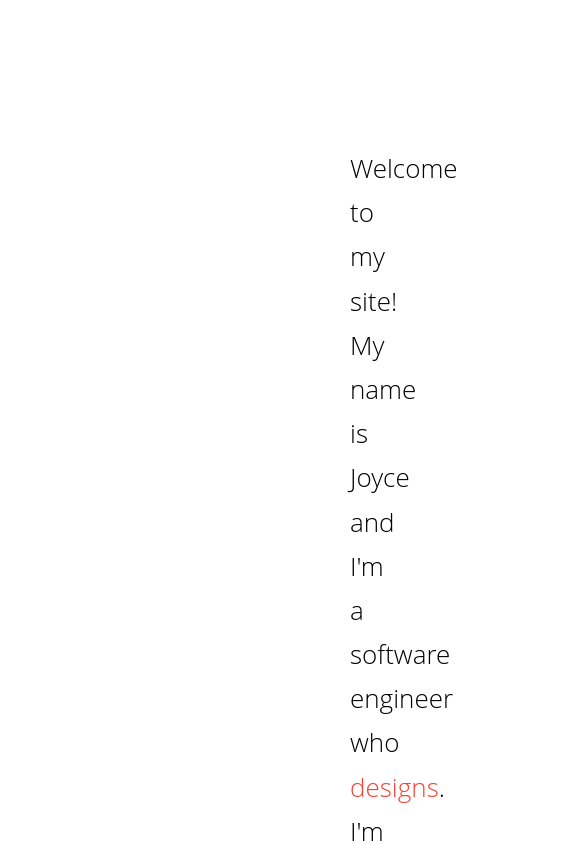
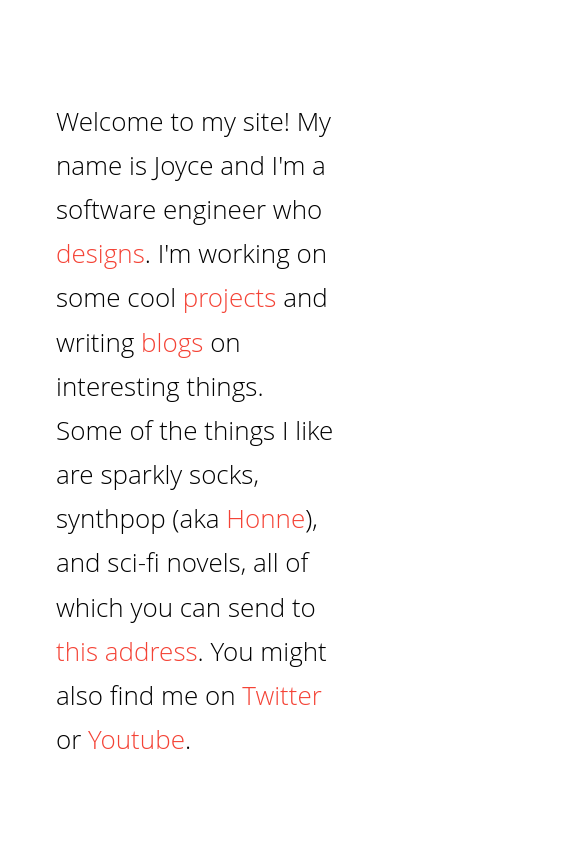
Before and after one commit to joyceyskwon/joyceyskwon.github.io, a React (Create React App) app: page / in a window 390 px wide. Shown: the top 844 px of the page, 585 px wide, since content can reach past the window. Built offline with nearby package versions, Linux system fonts and the light colour scheme.

Commit message:
responsive css and more urls

```diff
--- a/src/App.js
+++ b/src/App.js
@@ -2,10 +2,10 @@ import React from 'react';
 
 function App() {
   return (
-    <div className="App">
+    <div className="homepage">
       <div className="intro">
         <div className="subtext">
-          <p>Welcome to my site! My name is Joyce and I'm a software engineer who <a target="_blank" href="https://www.imjoycekwon.com/">designs</a>. I'm working on some cool <a target="_blank" href="https://github.com/joyceyskwon">projects</a>. Some of the things I like are sparkly socks, synthpop (aka <a target="_blank" href="https://www.youtube.com/watch?v=SseMrNA5grA&list=OLAK5uy_nZQLXfuPRzjtO8ih0mRtUomIk0LSfzvyM">Honne</a>), and inspirational spoken word, all of which you can send to <a href="mailto:joyceyskwon@gmail.com">this address</a>. You might also find me on <a target="_blank" href="https://twitter.com/tinyjoyceee">Twitter</a> or <a target="_blank" href="https://www.youtube.com/watch?v=y26lwZysxW0&t=21s">Youtube</a>.</p>
+          <p>Welcome to my site! My name is Joyce and I'm a software engineer who <a target="_blank" href="https://www.imjoycekwon.com/">designs</a>. I'm working on some cool <a target="_blank" href="https://github.com/joyceyskwon">projects</a> and writing <a target="_blank" href="https://medium.com/@joycekwon">blogs</a> on interesting things. Some of the things I like are sparkly socks, synthpop (aka <a target="_blank" href="https://www.youtube.com/watch?v=SseMrNA5grA&list=OLAK5uy_nZQLXfuPRzjtO8ih0mRtUomIk0LSfzvyM">Honne</a>), and sci-fi novels, all of which you can send to <a href="mailto:joyceyskwon@gmail.com">this address</a>. You might also find me on <a target="_blank" href="https://twitter.com/tinyjoyceee">Twitter</a> or <a target="_blank" href="https://www.youtube.com/watch?v=y26lwZysxW0&t=21s">Youtube</a>.</p>
         </div>
       </div>
     </div>
--- a/src/index.css
+++ b/src/index.css
@@ -1,19 +1,25 @@
-body {
-  margin: 0;
+.homepage {
   height: 100vh;
+  justify-content: center;
+  align-items: center;
+  display: flex;
+}
+
+.intro {
+  max-width: 41rem;
+  padding-left: 3rem;
+  padding-right: 3rem;
+}
+
+.subtext {
   padding-top: 20px;
+  padding-bottom: 20px;
   line-height: 1.7;
   font-family: 'Open Sans', sans-serif;
   font-weight: 300;
   -webkit-font-smoothing: antialiased;
   -moz-osx-font-smoothing: grayscale;
   font-size: 26px;
-}
-
-.intro {
-  padding: 100px;
-  padding-left: 350px;
-  padding-right: 350px;
 }
 
 a {
```
